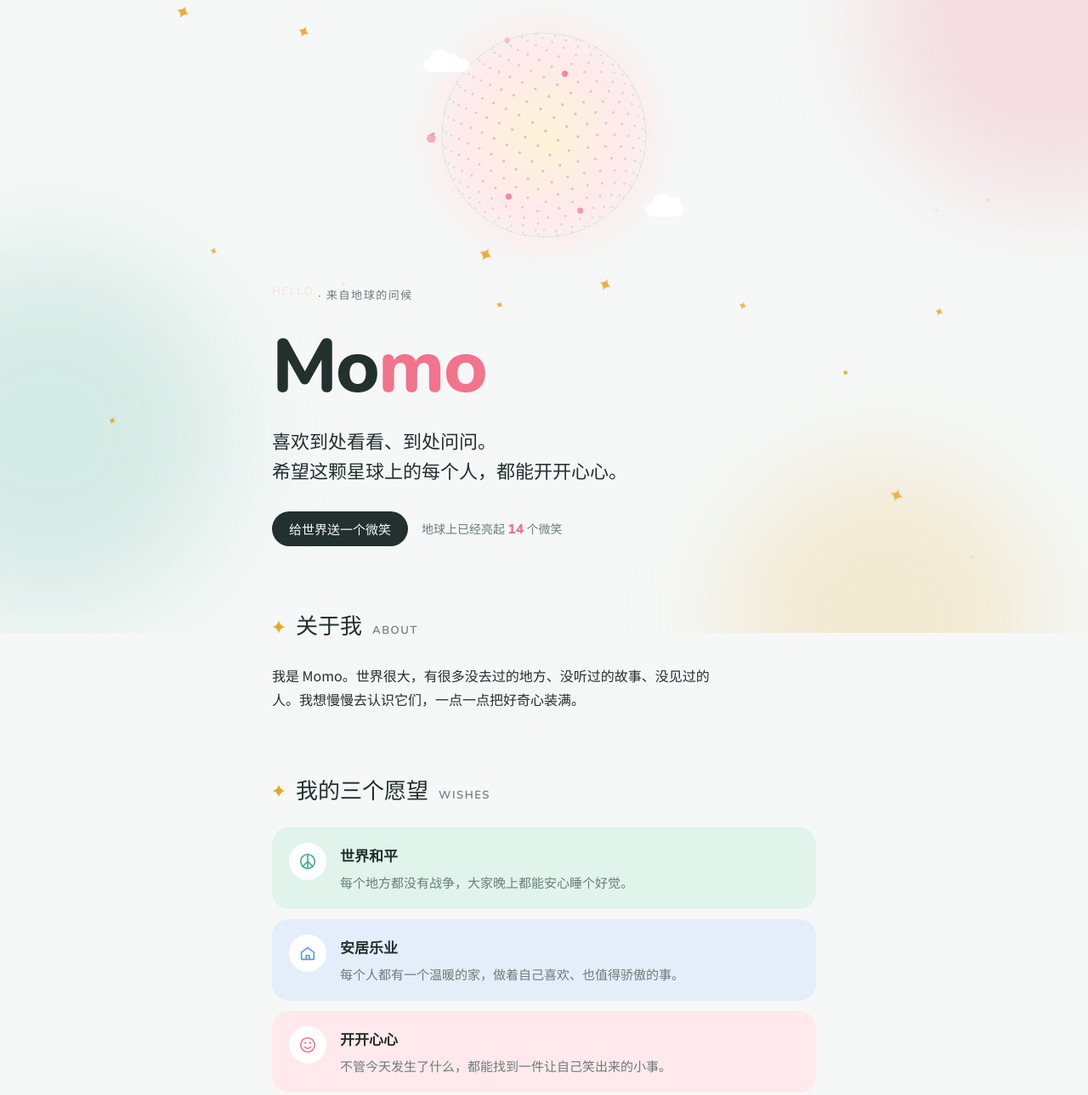
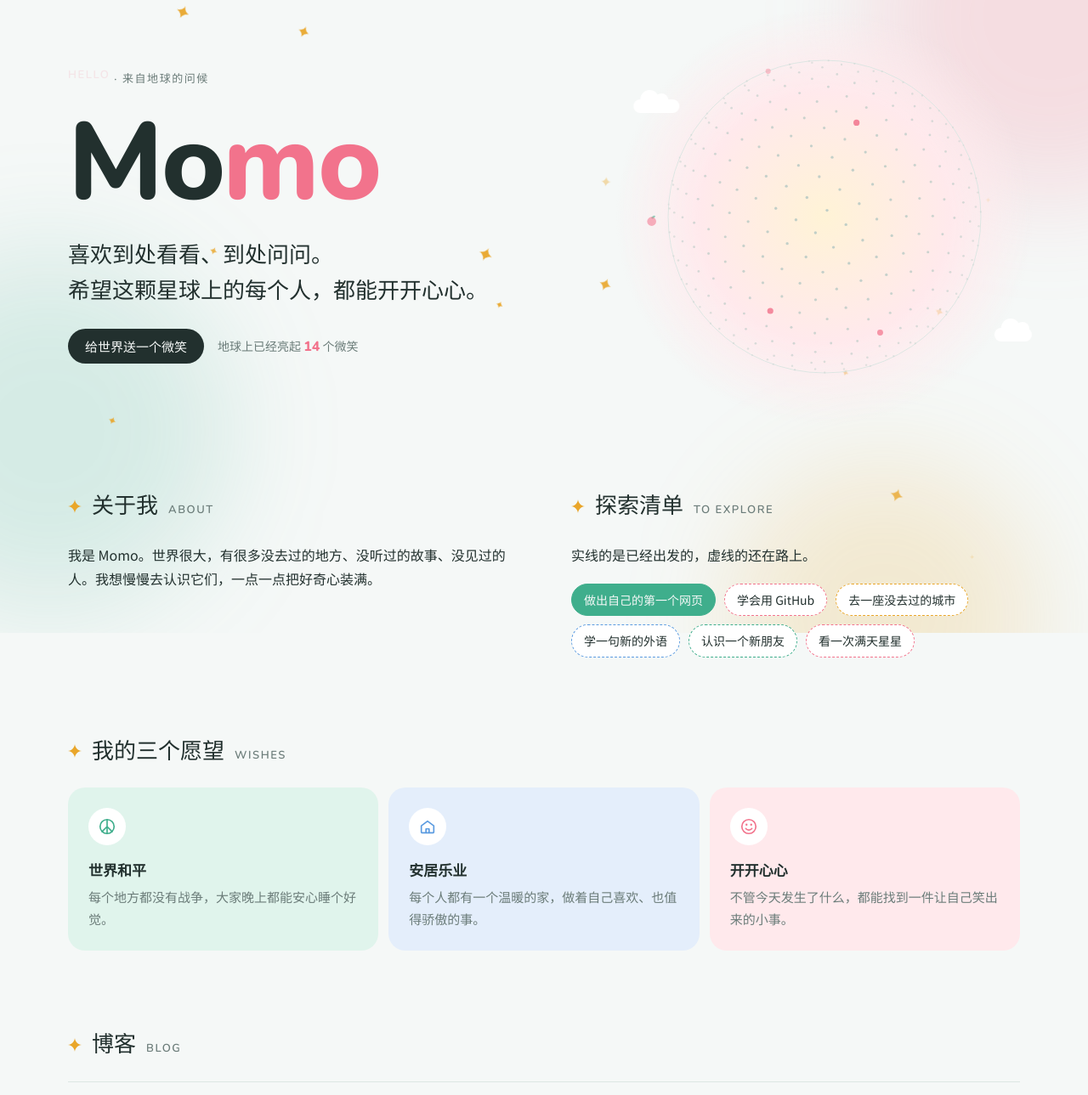
Before and after one commit to rizornyquist351-gif/momo123.github.io, a plain HTML site: page index.html in a window 1280 px wide. Shown: the part 55-1344 px from the top of the page at 85% size. Drawn offline with nearby package versions, Linux system fonts and the light colour scheme; a web font is replaced by a local one.

Commit message:
Use the full width on desktop screens and hide the empty reader on the home page
Co-Authored-By: Claude Opus 5.5 <noreply@anthropic.com>
Claude-Session: https://claude.ai/code/session_018hhdvEYsp923DcappGS1xk

```diff
--- a/index.html
+++ b/index.html
@@ -55,6 +55,7 @@
 }
 
 * { box-sizing: border-box; }
+[hidden] { display: none !important; }
 body {
   background: var(--bg);
   color: var(--fg);
@@ -307,6 +308,52 @@ button.smile.boing { animation: boing .45s cubic-bezier(.3, 1.6, .5, 1); }
 .posts a span { transition: transform .2s ease; }
 .posts a:hover span { transform: translateX(4px); }
 
+/* Wide screens: globe beside the name, sections side by side */
+@media (min-width: 960px) {
+  .wrap { max-width: 1120px; padding-block: 72px 48px; }
+  #home.stack {
+    display: grid;
+    grid-template-columns: 1fr 1fr;
+    grid-template-areas:
+      "hero hero"
+      "about explore"
+      "wish wish"
+      "blog blog";
+    gap: 88px 64px;
+    align-items: start;
+  }
+  .hero { grid-area: hero; }
+  .sec-about { grid-area: about; }
+  .sec-explore { grid-area: explore; }
+  .sec-wish { grid-area: wish; }
+  .sec-blog { grid-area: blog; }
+
+  .hero {
+    grid-template-columns: 1fr minmax(360px, 460px);
+    grid-template-rows: 1fr auto auto auto auto 1fr;
+    grid-template-areas:
+      ".       globe"
+      "eyebrow globe"
+      "name    globe"
+      "lead    globe"
+      "smile   globe"
+      ".       globe";
+    column-gap: 72px;
+    row-gap: 24px;
+  }
+  .globe-box { grid-area: globe; width: 100%; }
+  .hero .eyebrow { grid-area: eyebrow; }
+  .hero h1 { grid-area: name; font-size: clamp(88px, 10vw, 128px); }
+  .hero .lead { grid-area: lead; font-size: 26px; }
+  .smile-row { grid-area: smile; }
+
+  .wishes { grid-template-columns: repeat(3, 1fr); }
+  .wishes li { grid-template-columns: 1fr; gap: 14px; padding: 24px; }
+  .posts a { grid-template-columns: 120px 1fr; }
+
+  #reader { max-width: 680px; margin-inline: auto; width: 100%; }
+}
+
 @media (prefers-reduced-motion: reduce) {
   button.smile, .chip, .posts a span { transition: none; }
   .globe-box, h1 .l, h1 .eye, button.smile.boing, .wishes li:hover .mark svg, .blob, .star, .cloud { animation: none; }
@@ -331,12 +378,12 @@ button.smile.boing { animation: boing .45s cubic-bezier(.3, 1.6, .5, 1); }
     </div>
   </header>
 
-  <section aria-labelledby="about">
+  <section class="sec-about" aria-labelledby="about">
     <h2 id="about">关于我 <small>About</small></h2>
     <p>我是 Momo。世界很大，有很多没去过的地方、没听过的故事、没见过的人。我想慢慢去认识它们，一点一点把好奇心装满。</p>
   </section>
 
-  <section aria-labelledby="wish">
+  <section class="sec-wish" aria-labelledby="wish">
     <h2 id="wish">我的三个愿望 <small>Wishes</small></h2>
     <ul class="wishes">
       <li>
@@ -360,7 +407,7 @@ button.smile.boing { animation: boing .45s cubic-bezier(.3, 1.6, .5, 1); }
     </ul>
   </section>
 
-  <section aria-labelledby="explore">
+  <section class="sec-explore" aria-labelledby="explore">
     <h2 id="explore">探索清单 <small>To explore</small></h2>
     <p>实线的是已经出发的，虚线的还在路上。</p>
     <div class="explore">
@@ -373,7 +420,7 @@ button.smile.boing { animation: boing .45s cubic-bezier(.3, 1.6, .5, 1); }
     </div>
   </section>
 
-  <section id="blog" aria-labelledby="blog-title">
+  <section id="blog" class="sec-blog" aria-labelledby="blog-title">
     <h2 id="blog-title">博客 <small>Blog</small></h2>
     <ul class="posts" id="postList"><li class="empty">正在打开文章列表…</li></ul>
   </section>
```
